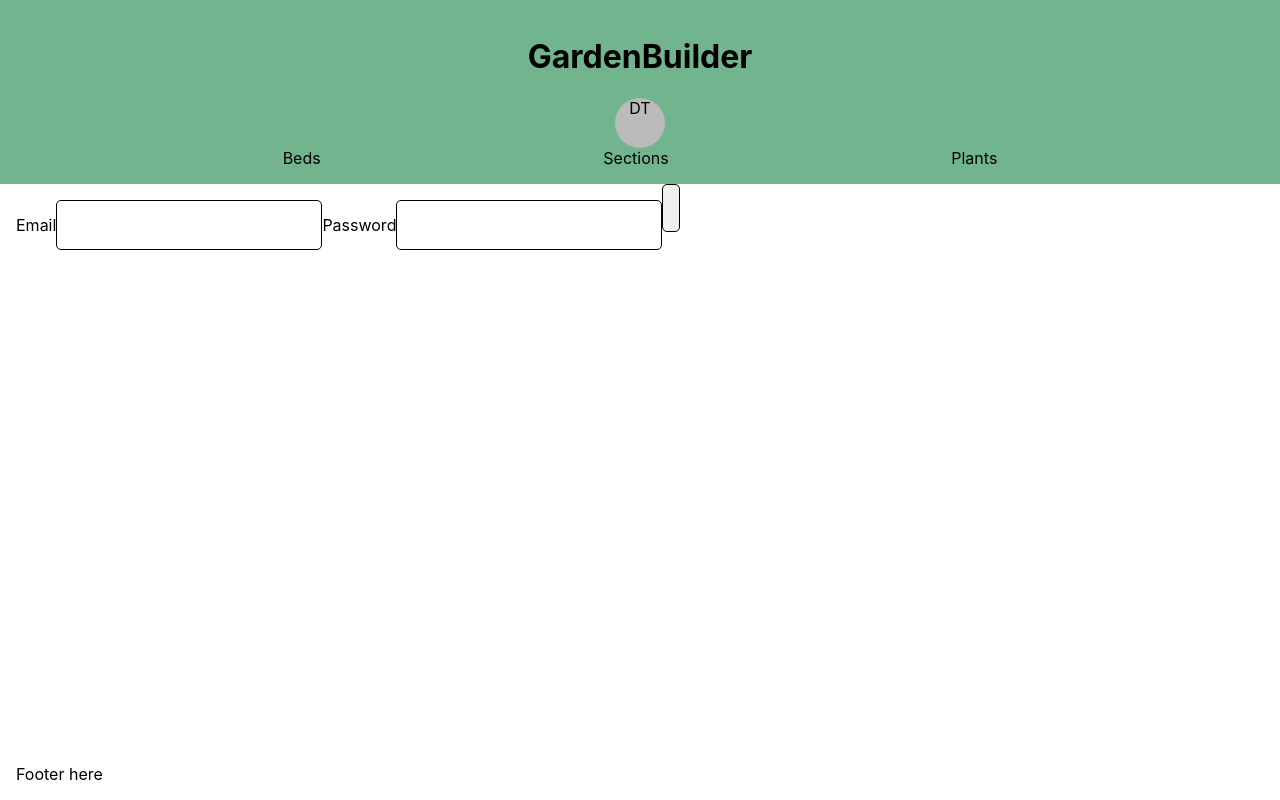
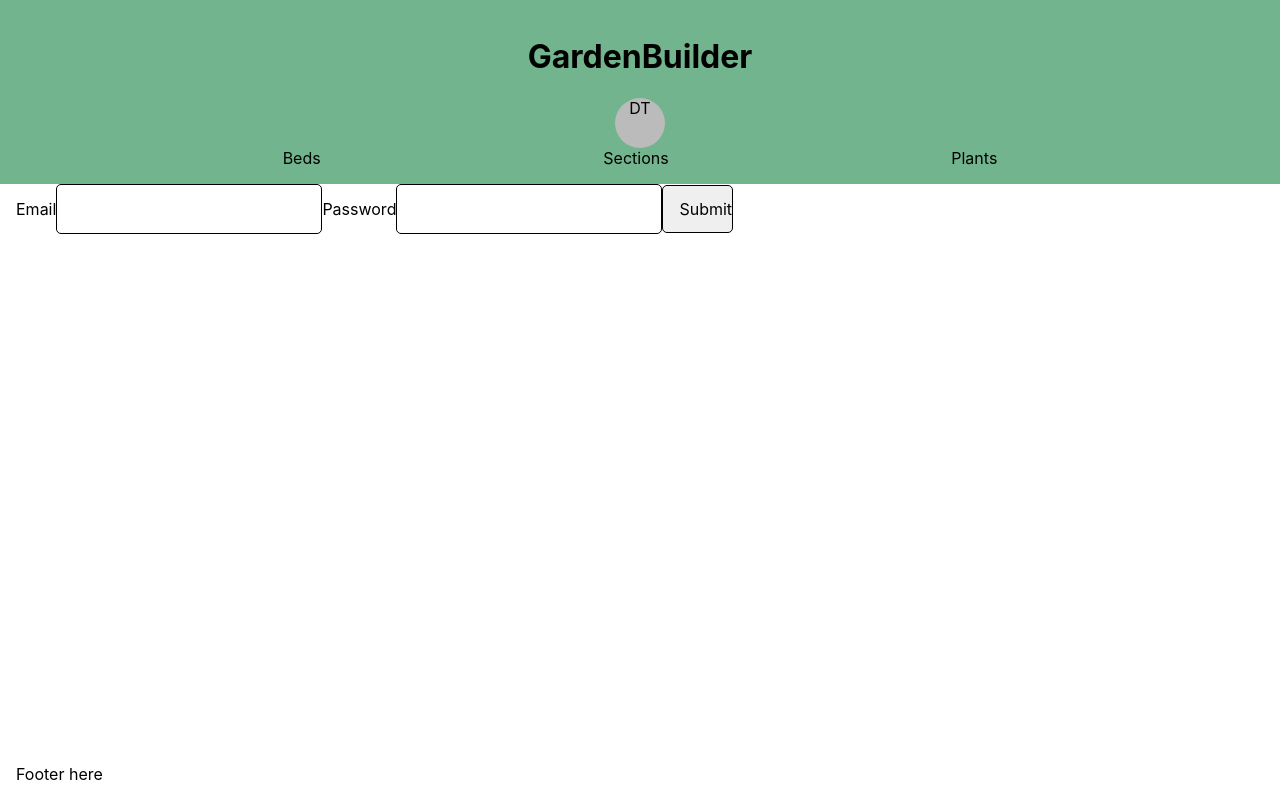
Before and after one commit to gardenbuilder-app/gardenbuilder-frontend, a React (Create React App) app: page / in a window 1280 px wide. Built offline with nearby package versions, Linux system fonts and the light colour scheme; no server answers.

Commit message:
added props to pass from Login component to Input and Button components

```diff
--- a/src/pages/Login/Login.js
+++ b/src/pages/Login/Login.js
@@ -1,17 +1,20 @@
-import React from "react"
+import React, { useState } from "react"
 import styled from "styled-components"
 import { Input, Button } from "../../components"
 
 const StyledForm = styled.form``
 
 export function Login() {
+  const [email, setEmail] = useState("")
+  const [password, setPassword] = useState("")
+
   return (
     <StyledForm>
       <label htmlFor="email">Email</label>
-      <Input name="email" />
+      <Input name="email" value={email} setValue={setEmail} />
       <label htmlFor="password">Password</label>
-      <Input name="password" />
-      <Button name="submit" />
+      <Input name="password" value={password} setValue={setPassword} />
+      <Button name="submit" text="Submit" />
     </StyledForm>
   )
 }
```
